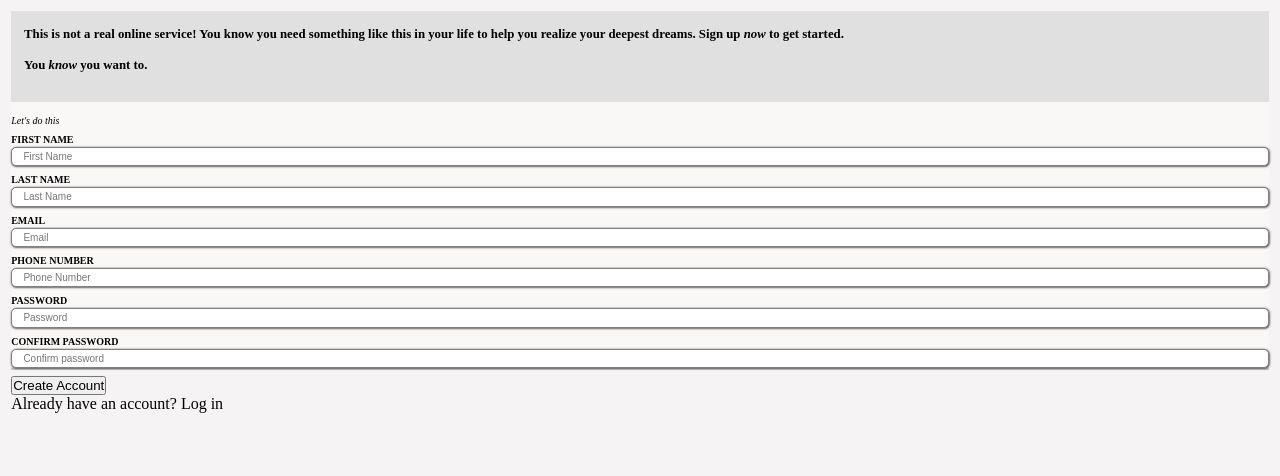
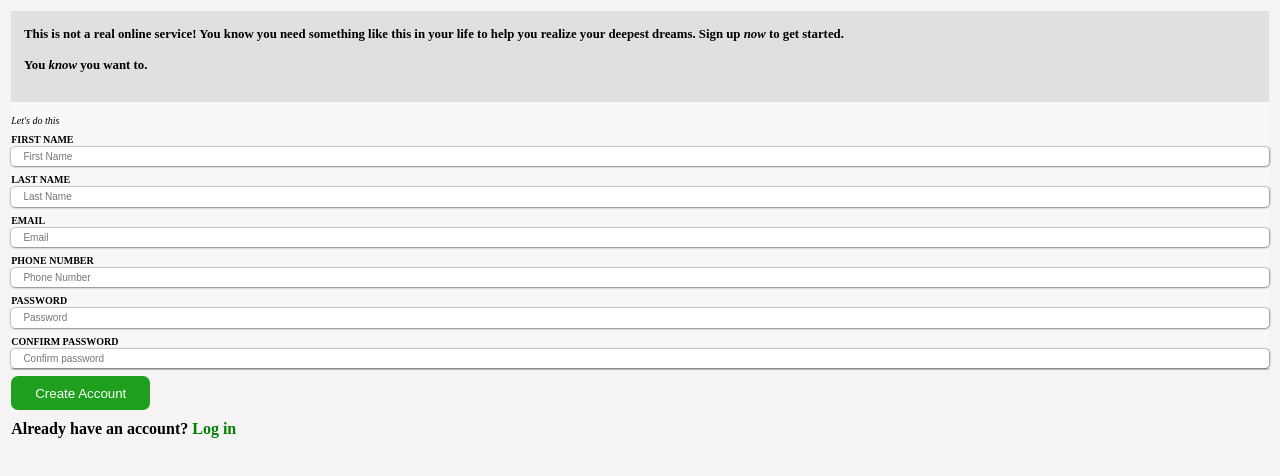
Before and after one commit to Abdulrazak-idris/TOP_singUpPage, a plain HTML site: page index.html in a window 1280 px wide. Drawn offline with Linux system fonts and the light colour scheme.

Commit message:
Added create account button

```diff
--- a/index.html
+++ b/index.html
@@ -56,6 +56,8 @@
 
     </form>
     <button class="btn" type="submit">Create Account</button>
-    <p>Already have an account? Log in</p>
+    <p class="login">Already have an account?
+        <a href="#" class="login-title">Log in</a>
+    </p>
 </body>
 </html>
--- a/style.css
+++ b/style.css
@@ -31,28 +31,30 @@ body {
 }
 
 .form-container input {
-    border: 1px solid gray;
-    border-radius: 5px;
-    box-shadow: 0.5px 0.5px 2px 0.2px rgb(73, 71, 71);
+    border: 1px solid transparent;
+    border-radius: 4px;
+    box-shadow: 0.2px 0.2px 2px 0.2px rgb(73, 71, 71);
     padding: 0.2rem 0.7rem;
     font-size: x-small;
     outline: none;
+    transition: background-color 0.3s, box-shadow 0.3s;
 }
 
 .form-container input:invalid {
-    border: 1px solid red;
+    border: 1px solid rgb(248, 44, 44);
  }
 
 .form-container input:hover {
-    background-color: rgb(243, 243, 243);
-    box-shadow: 1px 1px 3px 0.6px rgb(73, 71, 71);
+    background-color: rgb(233, 252, 233);
+    box-shadow: 1px 1px 3px 0.6px rgb(142, 212, 142);
+    color: black;
 }
 
 .form-container input::placeholder {
     font-size: x-small;
 }
 
-.form-container label {
+.form-container label, .login {
     margin-bottom: 2px;
     font: x-small;
     font-weight: 600;
@@ -65,3 +67,22 @@ body {
     display: flex;
     flex-direction: column;
 }
+
+.btn {
+    border: 0;
+    border-radius: 7px;
+    background-color: rgb(30, 160, 30);
+    color: white;
+    margin-bottom: 10px;
+    padding: 0.6rem 1.5rem;
+    transition: background-color 0.2s;
+}
+
+.btn:hover {
+    background-color: green;
+}
+
+.login-title {
+    color: green;
+    text-decoration: none;
+}
```
